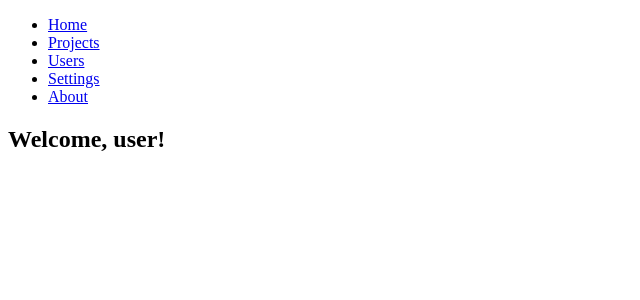
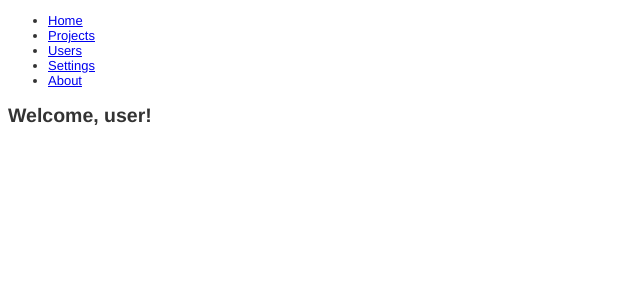
Before and after one commit to tanpatrick/timetify-v2, a React app: page / in a window 1280 px wide. Shown: the top 300 px of the page, without its empty margins (0-640 px from the left). Built offline with nearby package versions, Linux system fonts and the light colour scheme.

Commit message:
Add simple sass configuration

```diff
--- a/package.json
+++ b/package.json
@@ -10,10 +10,15 @@
         "dev": "node_modules/.bin/webpack-dev-server && webpack"
     },
     "devDependencies": {
+        "autoprefixer-loader": "^3.2.0",
         "babel-env": "^2.4.1",
         "babel-loader": "^7.1.2",
+        "css-loader": "^0.28.7",
         "html-webpack-plugin": "^2.30.1",
+        "node-sass": "^4.5.3",
         "path": "^0.12.7",
+        "sass-loader": "^6.0.6",
+        "style-loader": "^0.18.2",
         "webpack": "^3.6.0",
         "webpack-dev-server": "^2.9.1"
     },
--- a/src/index.jsx
+++ b/src/index.jsx
@@ -2,6 +2,8 @@ import React from 'react'
 import {
     render
 } from 'react-dom'
+
+import './styles/main.scss'
 
 import Routes from './routes'
 
--- /dev/null
+++ b/src/styles/main.scss
@@ -0,0 +1,9 @@
+$font-stack: Helvetica, sans-serif;
+
+$primary-color: #333;
+$font-size: 13px;
+
+body {
+    font: $font-size $font-stack;
+    color: $primary-color;
+}
--- a/webpack.config.babel.js
+++ b/webpack.config.babel.js
@@ -31,6 +31,9 @@ module.exports = {
             query: {
                 presets: ['env', 'react']
             }
+        }, {
+            test: /\.scss$/,
+            loader: 'style-loader!css-loader!autoprefixer-loader!sass-loader'
         }]
     },
     plugins: [
```
